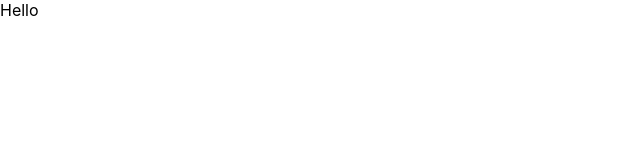
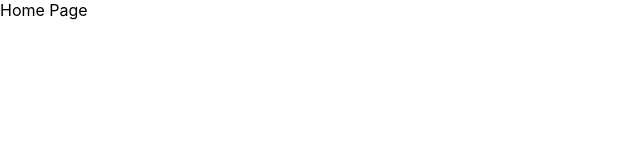
Before and after one commit to ParteekSandhu25/box-office-app, a React (Create React App) app in the folder Documents/Web Development/React_/BoxOffice App/box-office/: page / in a window 1280 px wide. Shown: the top 160 px of the page, without its empty margins (0-640 px from the left). Built offline with nearby package versions, Linux system fonts and the light colour scheme.

Commit message:
installed react-router-dom

```diff
--- a/Documents/Web Development/React_/BoxOffice App/box-office/package.json
+++ b/Documents/Web Development/React_/BoxOffice App/box-office/package.json
@@ -5,6 +5,7 @@
   "dependencies": {
     "react": "^18.2.0",
     "react-dom": "^18.2.0",
+    "react-router-dom": "^6.16.0",
     "react-scripts": "5.0.1",
     "web-vitals": "^2.1.4",
     "workbox-background-sync": "^6.6.0",
--- a/Documents/Web Development/React_/BoxOffice App/box-office/src/App.jsx
+++ b/Documents/Web Development/React_/BoxOffice App/box-office/src/App.jsx
@@ -1,5 +1,30 @@
+import { BrowserRouter, Route, Routes } from "react-router-dom";
+import Home from "./Pages/Home";
+import Starred from "./Pages/Starred";
+
 function App() {
-  return <div>Hello</div>;
+  return (
+    <BrowserRouter>
+      <Routes>
+        <Route path="/" element={<Home />} />
+        <Route path="/starred" element={<Starred />} />
+
+        {/* <Route path="/" element={<App />}>
+          <Route index element={<Home />} />
+          <Route path="teams" element={<Teams />}>
+            <Route path=":teamId" element={<Team />} />
+            <Route path="new" element={<NewTeamForm />} />
+            <Route index element={<LeagueStandings />} />
+          </Route>
+        </Route>
+        <Route element={<PageLayout />}>
+          <Route path="/privacy" element={<Privacy />} />
+          <Route path="/tos" element={<Tos />} />
+        </Route>
+        <Route path="contact-us" element={<Contact />} /> */}
+      </Routes>
+    </BrowserRouter>
+  );
 }
 
 export default App;
--- /dev/null
+++ b/Documents/Web Development/React_/BoxOffice App/box-office/src/Pages/Home.jsx
@@ -0,0 +1,7 @@
+import React from "react";
+
+function Home() {
+  return <div>Home Page</div>;
+}
+
+export default Home;
--- /dev/null
+++ b/Documents/Web Development/React_/BoxOffice App/box-office/src/Pages/Starred.jsx
@@ -0,0 +1,7 @@
+import React from "react";
+
+function Starred() {
+  return <div>Starred</div>;
+}
+
+export default Starred;
```
Also changed, not shown: Documents/Web Development/React_/BoxOffice App/box-office/src/index.jsx (+7 -7 lines), 1 other file (tests, documents, lock files or other folders).
